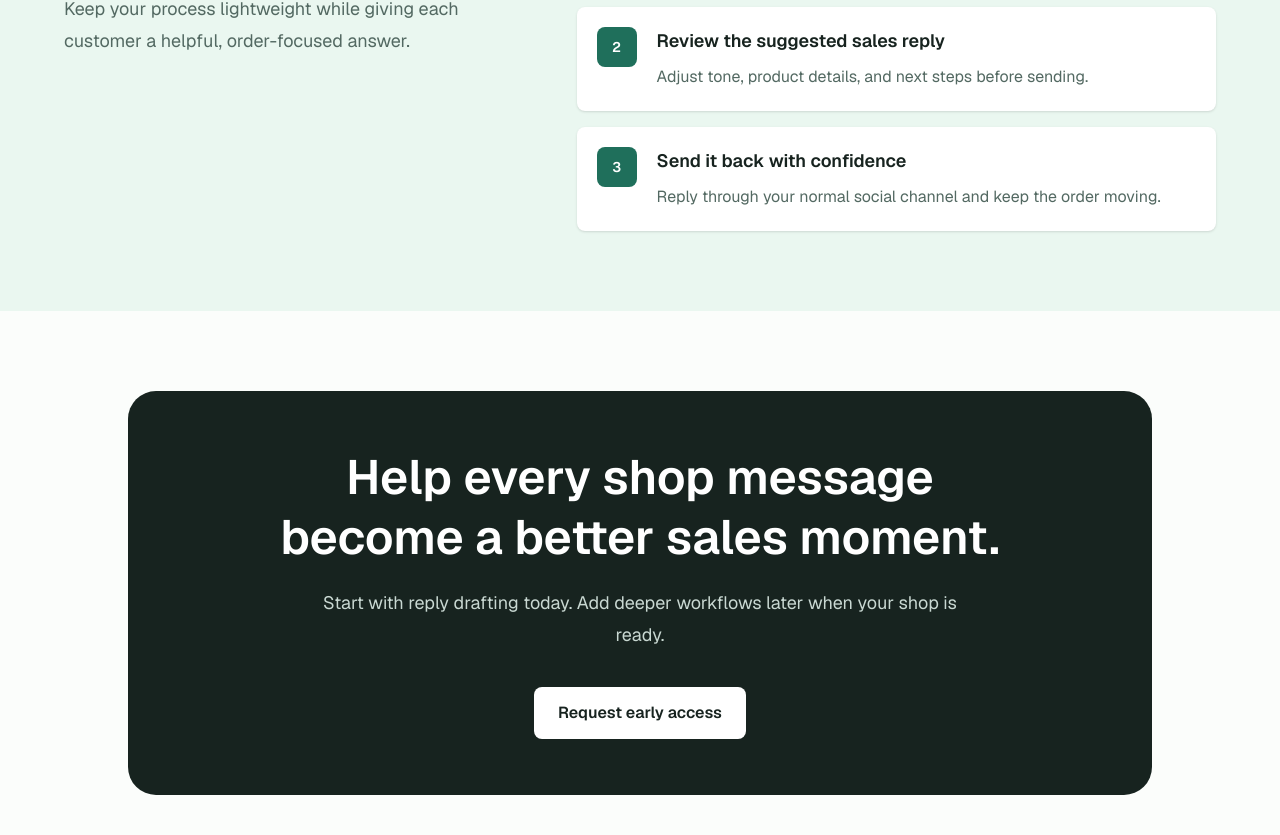
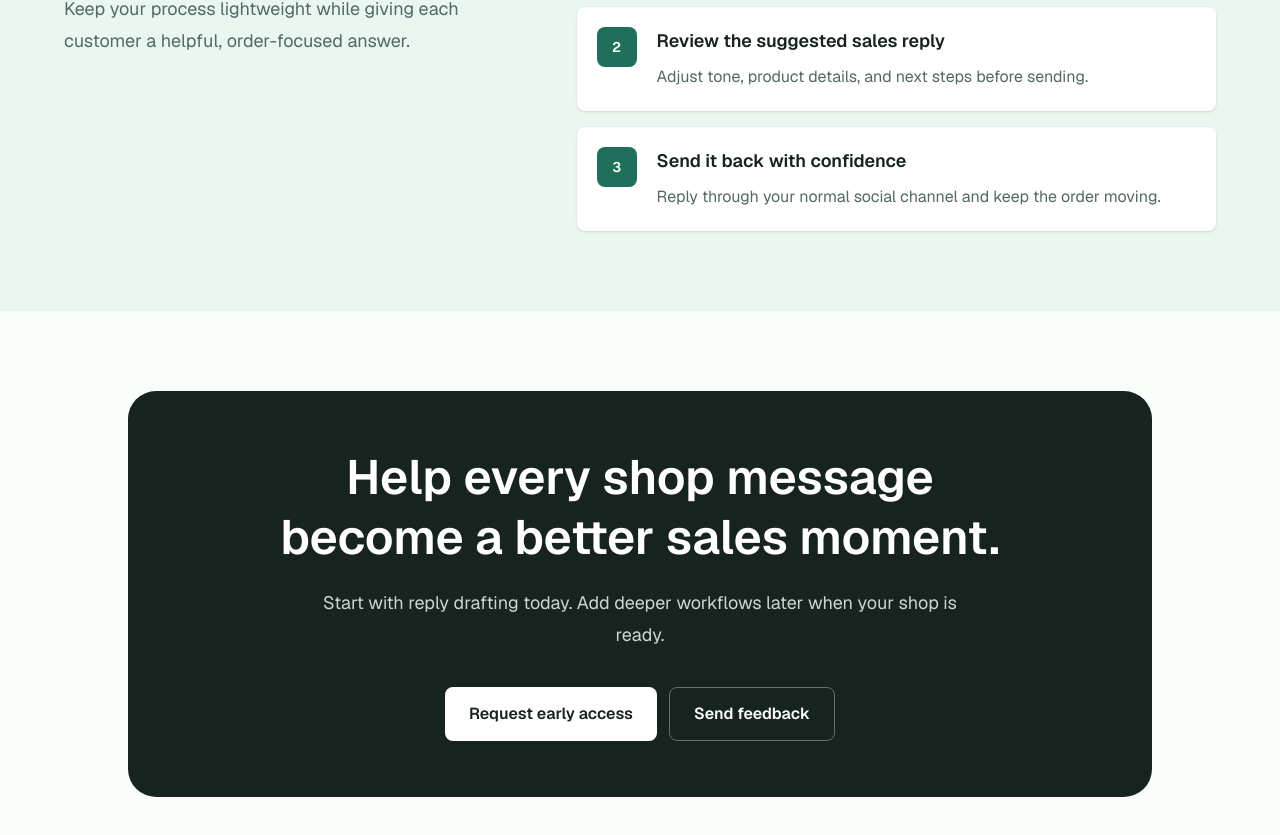
Before and after one commit to Ethan1992code/Chatorder-AI, a Next.js app: page / in a window 1280 px wide. Shown: the part 1735-2570 px from the top of the page. Built offline with nearby package versions, Linux system fonts and the light colour scheme.

Commit message:
Add homepage feedback link

```diff
--- a/src/app/page.tsx
+++ b/src/app/page.tsx
@@ -217,12 +217,20 @@ export default function Home() {
             Start with reply drafting today. Add deeper workflows later when
             your shop is ready.
           </p>
-          <a
-            href="mailto:hello@chatorder.ai"
-            className="mt-9 inline-flex items-center justify-center rounded-lg bg-white px-6 py-3.5 text-base font-semibold text-[#17231f] transition hover:bg-[#eef6f2]"
-          >
-            Request early access
-          </a>
+          <div className="mt-9 flex flex-col justify-center gap-3 sm:flex-row">
+            <a
+              href="mailto:hello@chatorder.ai"
+              className="inline-flex items-center justify-center rounded-lg bg-white px-6 py-3.5 text-base font-semibold text-[#17231f] transition hover:bg-[#eef6f2]"
+            >
+              Request early access
+            </a>
+            <a
+              href="mailto:hello@chatorder.ai?subject=ChatOrder%20AI%20feedback"
+              className="inline-flex items-center justify-center rounded-lg border border-[#5b746d] px-6 py-3.5 text-base font-semibold text-white transition hover:border-[#c9d8d2] hover:bg-white/10"
+            >
+              Send feedback
+            </a>
+          </div>
         </div>
       </section>
     </main>
```
